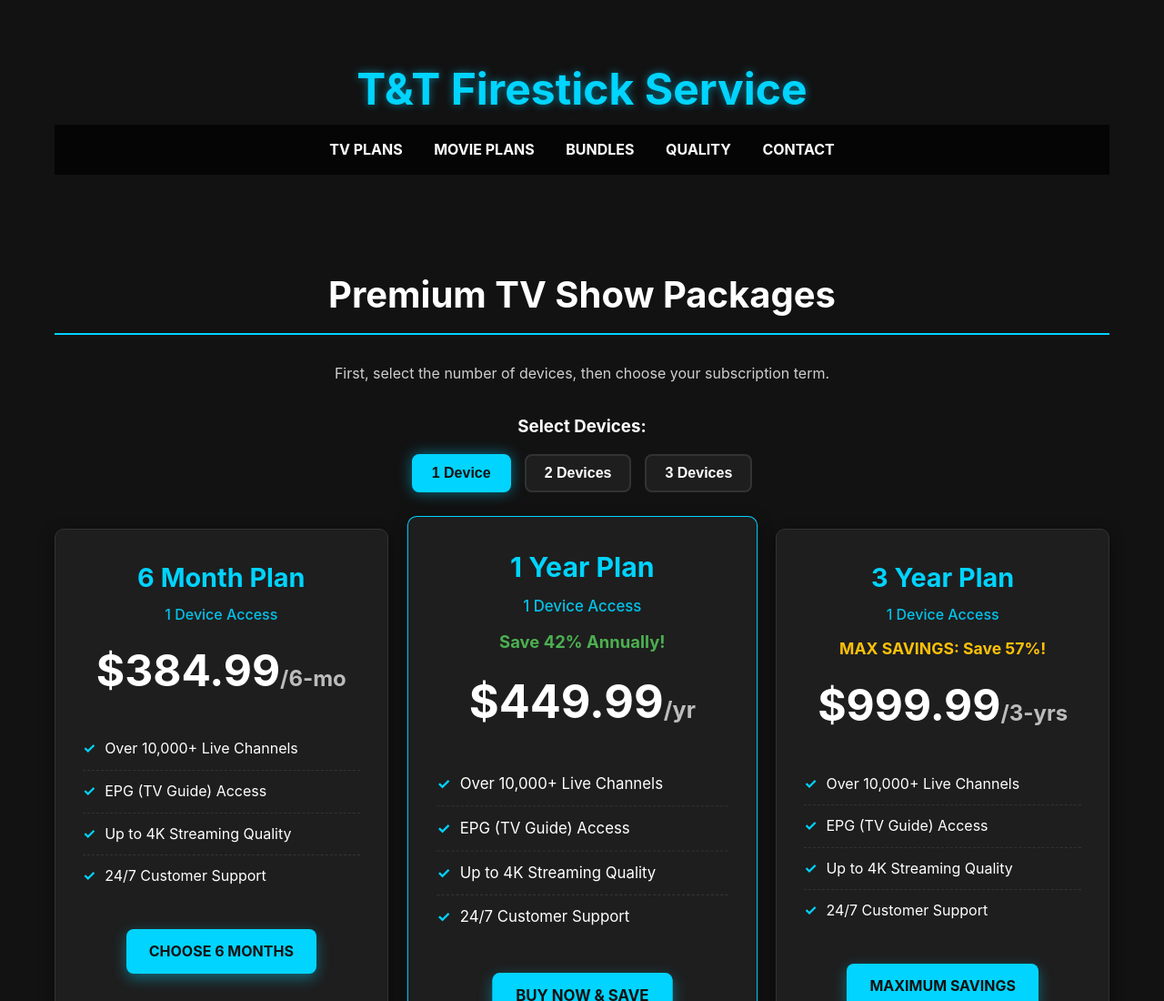
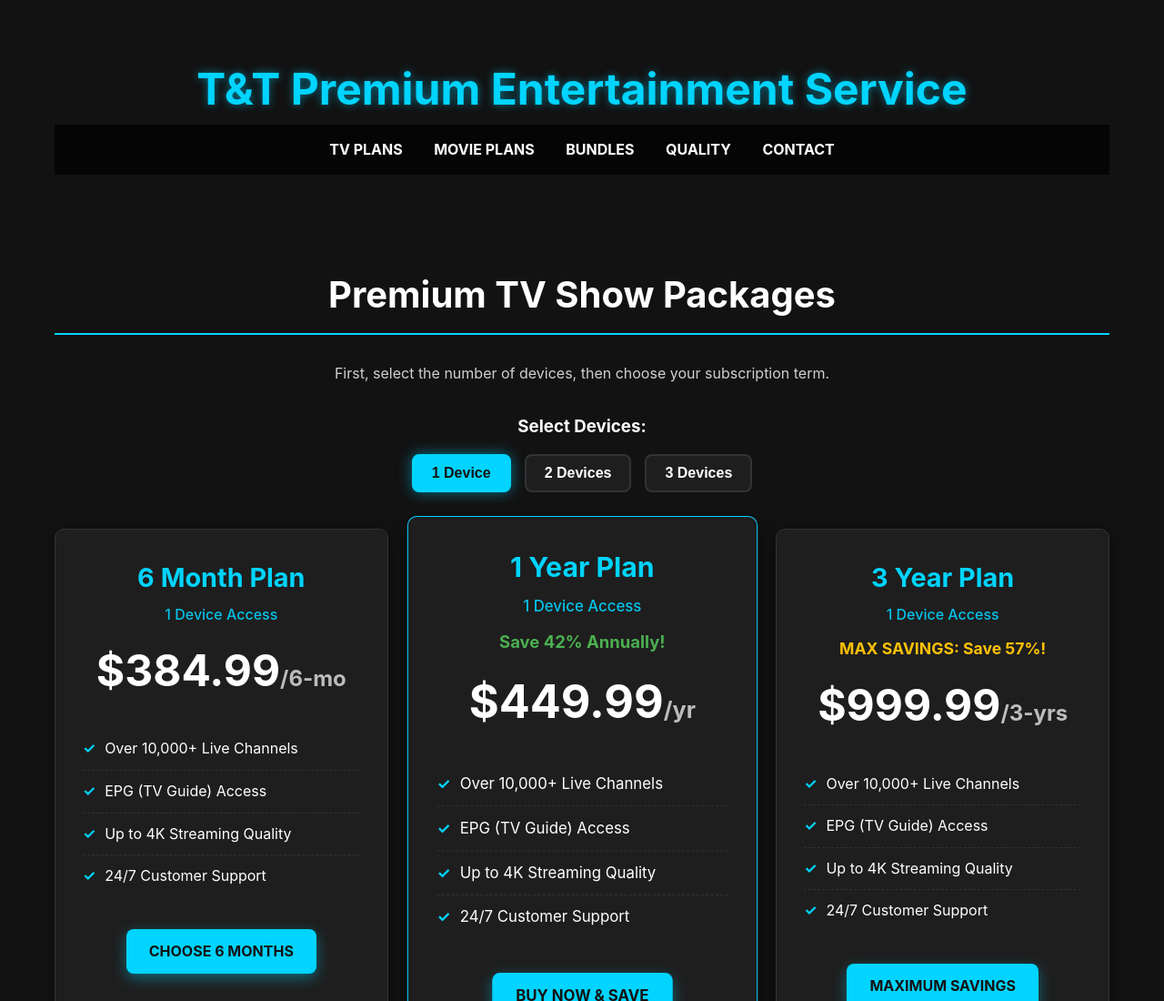
Before and after one commit to premiumentertainment/tt, a plain HTML site: page index.html in a window 1280 px wide. Shown: the top 1100 px of the page at 91% size. Drawn offline with Linux system fonts and the light colour scheme.

Commit message:
Update index.html

```diff
--- a/index.html
+++ b/index.html
@@ -3,7 +3,7 @@
 <head>
     <meta charset="UTF-8">
     <meta name="viewport" content="width=device-width, initial-scale=1.0">
-    <title>T&T Firestick - Premium TV & Movie Service</title>
+    <title>Premium Entertainment Service</title>
 
     <style>
         /* CSS Variables for easy color changes */
@@ -586,7 +586,7 @@
 
     <header>
         <div class="container">
-            <h1>T&T Firestick Service</h1>
+            <h1>T&T Premium Entertainment Service</h1>
             <nav style="text-transform: uppercase;">
                 <a href="#tv-show-plans">TV Plans</a>
                 <a href="#movie-plans">Movie Plans</a>
```
